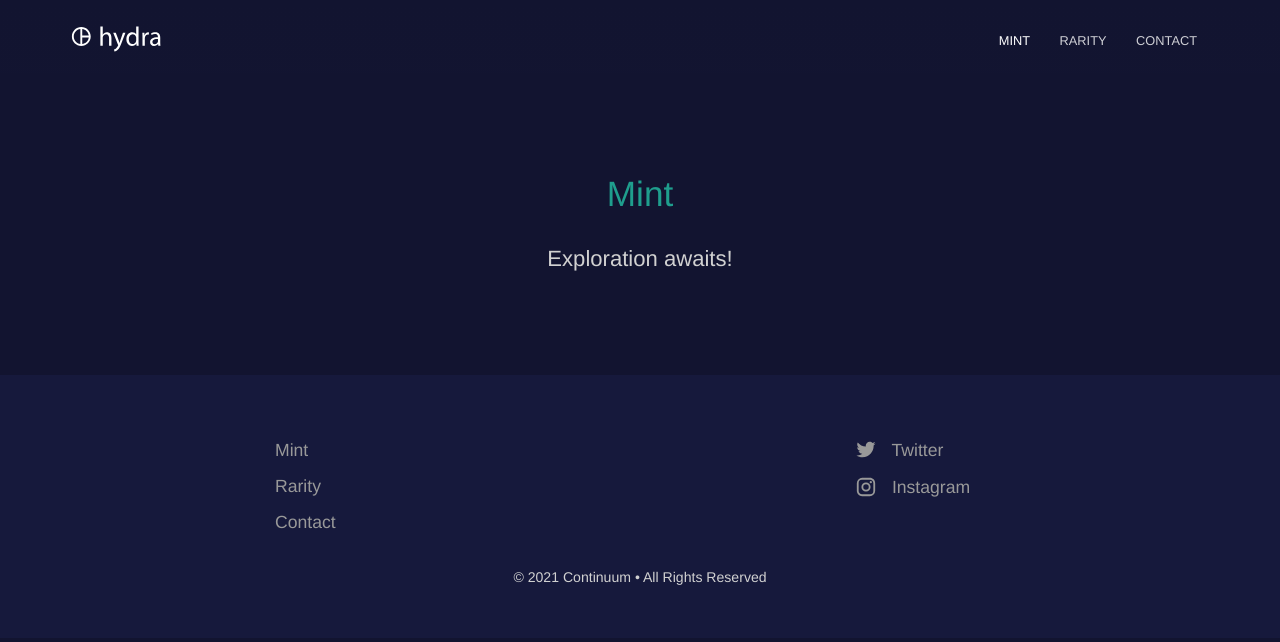
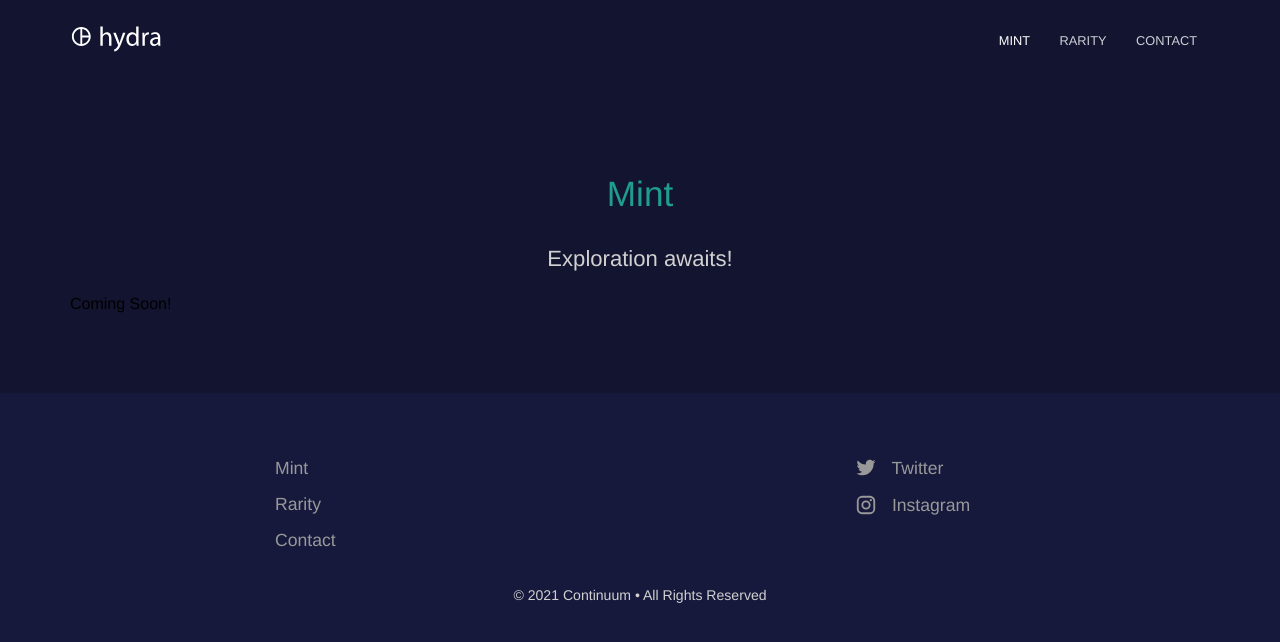
Before and after one commit to Temperedfire/continuum, a Jekyll site: the page built from mint.html, in a window 1280 px wide. Shown: the top 642 px of the page. Built offline with Jekyll 4.4.1, drawn with Linux system fonts in a browser that asks for light colours.

Commit message:
Update mint.html

```diff
--- a/mint.html
+++ b/mint.html
@@ -4,6 +4,8 @@ description: >-
   Exploration awaits!
 ---
 
-<p class="editor-link" style="text-align: center;"><strong>&#9998; Coming Soon!</strong></a>
-    <br>
-    </p>
+<p class="editor-link" style="text-align: center;"><strong>&#9998;</strong></a></p>
+
+  <div class "content">
+  Coming Soon!
+  </div>
```
